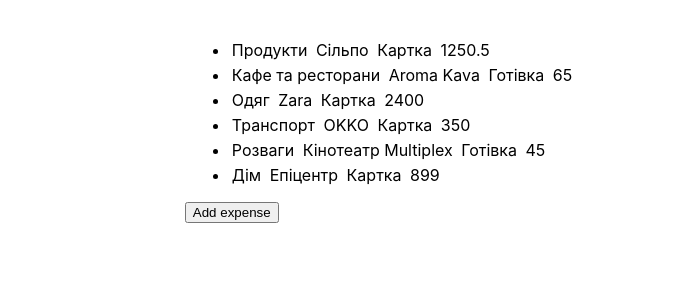
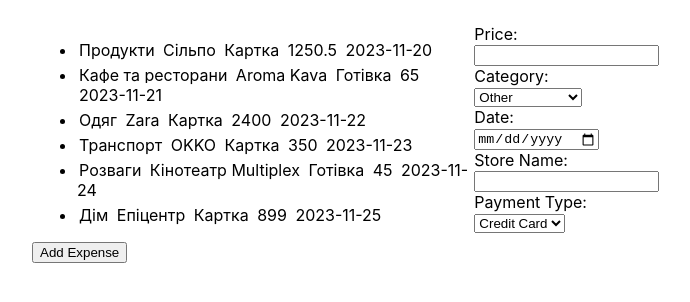
Before and after one commit to VladBasalyha/expenses-app, an Angular app: page / in a window 1280 px wide. Shown: the top 302 px of the page, without its empty margins (258-948 px from the left). Built offline with nearby package versions, Linux system fonts and the light colour scheme.

Commit message:
new expense feature

```diff
--- a/src/app/app.html
+++ b/src/app/app.html
@@ -183,6 +183,7 @@
 <main class="main">
   <div class="content">
     <app-expense-list></app-expense-list>
+    <app-new-expense-form></app-new-expense-form>
   </div>
 </main>
 
--- a/src/app/app.ts
+++ b/src/app/app.ts
@@ -1,10 +1,10 @@
 import { Component, signal } from '@angular/core';
 import { RouterOutlet } from '@angular/router';
 import { ExpenseList } from './expense-list/expense-list';
-
+import { NewExpenseForm } from './new-expense-form/new-expense-form';
 @Component({
   selector: 'app-root',
-  imports: [RouterOutlet, ExpenseList],
+  imports: [RouterOutlet, ExpenseList, NewExpenseForm],
   templateUrl: './app.html',
   styleUrl: './app.css',
 })
--- a/src/app/expense-list/expense-list.html
+++ b/src/app/expense-list/expense-list.html
@@ -14,7 +14,11 @@
     <span style="border: 2px white solid">
       {{ expense.price }}
     </span>
+    <span style="border: 2px white solid">
+      {{ expense.date }}
+    </span>
   </li>
   }
 </ul>
-<app-button></app-button>
+
+<button (click)="addExpense()">Add Expense</button>
--- a/src/app/expense-list/expense-list.ts
+++ b/src/app/expense-list/expense-list.ts
@@ -6,9 +6,20 @@
   selector: 'app-expense-list',
   templateUrl: './expense-list.html',
   styleUrl: './expense-list.css',
-  imports: [Button],
 })
 export class ExpenseList {
   title = 'app-expense-list';
   expenses = expenses;
+
+  addExpense() {
+    this.expenses.push({
+      id: this.expenses.length + 1,
+      price: 20,
+      category: 'Miscellaneous',
+      date: new Date().toISOString().split('T')[0],
+      payment_type: 'Cash',
+      store_name: 'Сільпо',
+    });
+    console.log('New expense added');
+  }
 }
--- /dev/null
+++ b/src/app/new-expense-form/new-expense-form.html
@@ -0,0 +1,40 @@
+<form action="">
+  <label for="price">
+    Price:
+    <br />
+    <input type="number" />
+  </label>
+  <br />
+  <label for="category">
+    Category:
+    <br />
+    <select>
+      <option value="food">Food</option>
+      <option value="transportation">Transportation</option>
+      <option value="utilities">Utilities</option>
+      <option value="entertainment">Entertainment</option>
+      <option selected value="other">Other</option>
+    </select>
+  </label>
+  <label for="date">
+    <br />
+    Date:
+    <br />
+    <input type="date" />
+  </label>
+  <br />
+  <label for="store_name">
+    Store Name:
+    <input type="text" />
+  </label>
+  <br />
+  <label for="payment_type">
+    Payment Type:
+    <br />
+    <select>
+      <option value="credit_card">Credit Card</option>
+      <option value="cash">Cash</option>
+    </select></label
+  >
+  <br />
+</form>
--- /dev/null
+++ b/src/app/new-expense-form/new-expense-form.ts
@@ -0,0 +1,18 @@
+import { Component } from '@angular/core';
+import { FormControl, FormGroup, ReactiveFormsModule } from '@angular/forms';
+
+@Component({
+  selector: 'app-new-expense-form',
+  imports: [],
+  templateUrl: './new-expense-form.html',
+  styleUrl: './new-expense-form.css',
+})
+export class NewExpenseForm {
+  newPriceForm = new FormGroup({
+    price: new FormControl(''),
+    category: new FormControl(''),
+    date: new FormControl(''),
+    storeName: new FormControl(''),
+    paymentType: new FormControl(''),
+  });
+}
```
Also changed, not shown: src/app/new-expense-form/new-expense-form.css (added), 1 other file (tests, documents, lock files or other folders).
